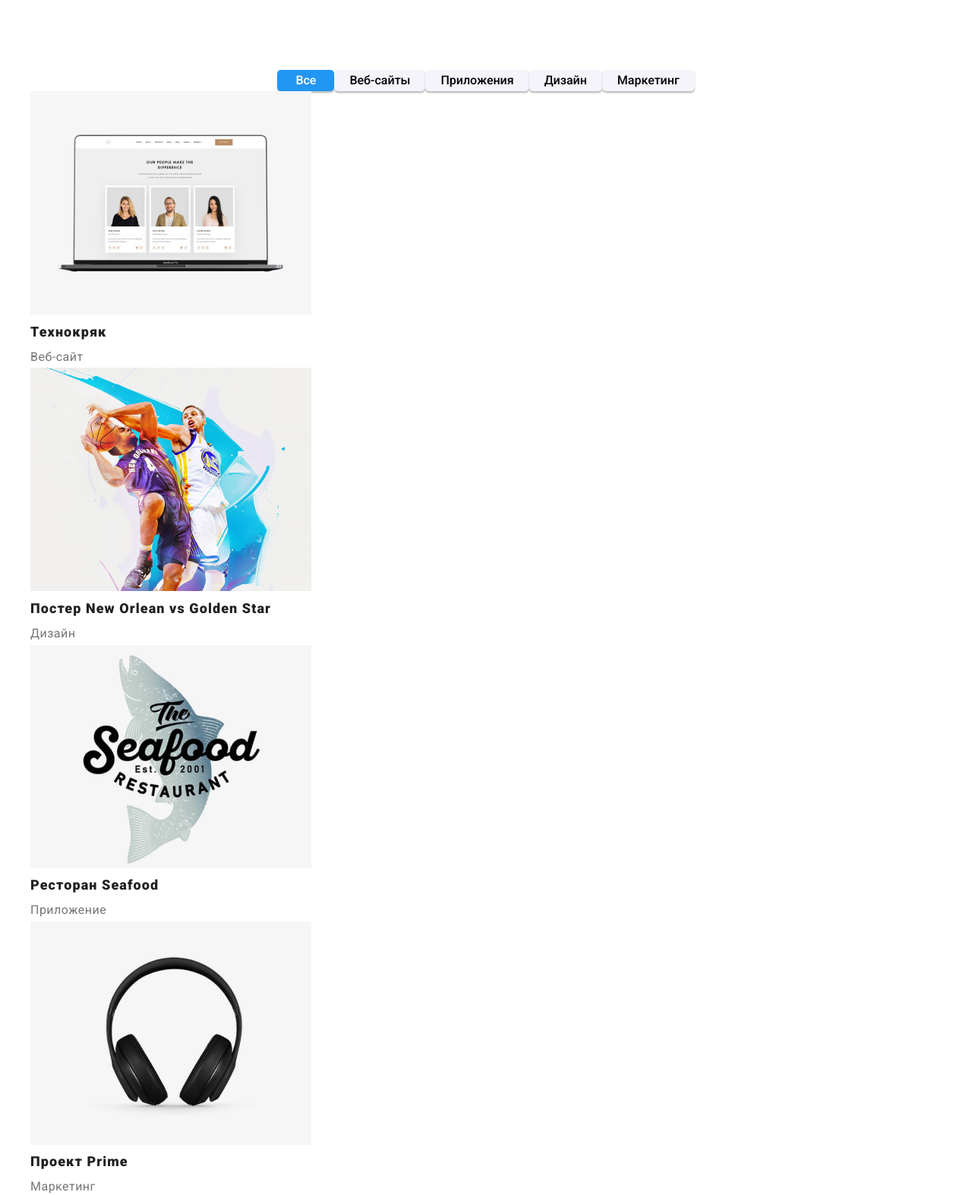
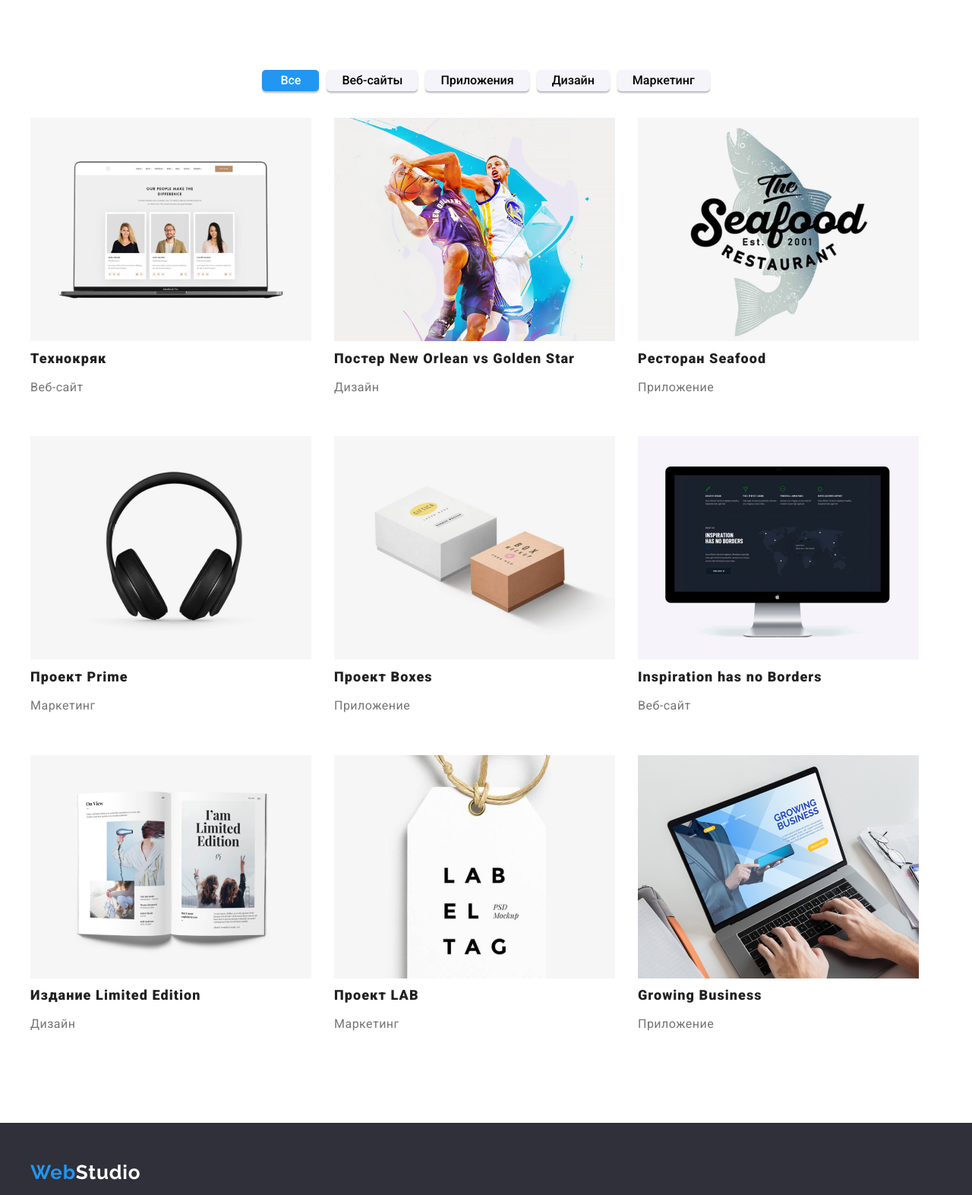
Before and after one commit to Dzmitry505/goit-markup-hw-03, a plain HTML site: page portfolio.html in a window 1280 px wide. Shown: the part 83-1656 px from the top of the page at 76% size. Drawn offline with nearby package versions, Linux system fonts and the light colour scheme.

Commit message:
работа перед проверкой

```diff
--- a/css/style.css
+++ b/css/style.css
@@ -145,7 +145,9 @@ body {
   color: var(--second-text-color);
 }
 .spc-text {
+  display: block;
   font-weight: normal;
+  padding-bottom: 30px;
   font-size: 14px;
   line-height: 1.71;
   letter-spacing: 0.03em;
@@ -209,6 +211,7 @@ body {
   margin-left: 30px;
 }
 .work-direction {
+  padding-bottom: 30px;
   font-weight: normal;
   font-size: 16px;
   line-height: 1.19;
@@ -253,7 +256,7 @@ body {
   line-height: 1.19;
   letter-spacing: 0.03em;
   color: var(--btn-color);
-  display: block;
+  display: inline-block;
   padding-top: 50px;
   margin-bottom: 20px;
 }
@@ -283,6 +286,10 @@ body {
   box-shadow: 0px 3px 1px rgba(0, 0, 0, 0.1), 0px 1px 2px rgba(0, 0, 0, 0.08),
     0px 2px 2px rgba(0, 0, 0, 0.12);
 }
+.btn-filter + .btn-filter {
+  flex-wrap: wrap;
+  margin-left: 10px;
+}
 .main-btn-filter :not(:first-child) {
   margin-left: 10px;
 }
@@ -300,6 +307,7 @@ body {
 
 /*----------------------------------------------------------------проект-------------------------------------------------------------------------------------*/
 .project-title {
+  padding-bottom: 5px;
   font-weight: bold;
   font-size: 18px;
   line-height: 2;
@@ -310,6 +318,28 @@ body {
   font-weight: normal;
   font-size: 16px;
   line-height: 1.86;
+  padding-bottom: 20px;
   letter-spacing: 0.03em;
   color: var(--third-text-color);
 }
+.project-list {
+  display: flex;
+  flex-wrap: wrap;
+  margin-top: 35px;
+  margin-bottom: 95px;
+}
+
+.item-project {
+  margin-right: 30px;
+  margin-bottom: 30px;
+}
+.item-project:nth-child(3n) {
+  margin-right: 0;
+}
+.item-project:nth-last-child(-n + 3) {
+  margin-bottom: 0;
+}
+/*---------------------------------------------------футер-------------------------------------------*/
+.item {
+  padding-bottom: 95px;
+}
--- a/portfolio.html
+++ b/portfolio.html
@@ -61,56 +61,56 @@
         <!--проекты-->
         <ul class="project-list list">
             <!--проект1-->
-            <li>
-                <img src="./img/web-site.jpg" alt="веб-сайт на компьютере">
+            <li class="item-project">
+                <img src="./img/web-site.jpg" alt="веб-сайт на компьютере" width="370">
                 <h2 class="project-title">Технокряк</h3>
                 <p class="project-text">Веб-сайт</p>
             </li>
             <!--проект2-->
-            <li>
-                <img src="./img/steffcurry.jpg" alt="постер с двумя баскетболистами">
+            <li class="item-project">
+                <img src="./img/steffcurry.jpg" alt="постер с двумя баскетболистами" width="370">
                 <h2 class="project-title">Постер <span lang="en">New Orlean vs Golden Star</span></h3>
                 <p class="project-text">Дизайн</p>
             </li>
             <!--проект3-->
-            <li>
-                <img src="./img/seafood.jpg" alt="ресторан морепродуктов">
+            <li class="item-project">
+                <img src="./img/seafood.jpg" alt="ресторан морепродуктов" width="370">
                 <h2 class="project-title">Ресторан <span lang="en">Seafood</span></h3>
                 <p class="project-text">Приложение</p>
             </li>
             <!--проект4-->
-            <li>
-                <img src="./img/primehdphns.jpg" alt="наушники">
+            <li class="item-project">
+                <img src="./img/primehdphns.jpg" alt="наушники" width="370">
                 <h2 class="project-title">Проект <span lang="en">Prime</span></h3>
                 <p class="project-text">Маркетинг</p>
             </li>
             <!--проект5-->
-            <li>
-                <img src="./img/boxes.jpg" alt="боксы">
+            <li class="item-project">
+                <img src="./img/boxes.jpg" alt="боксы" width="370">
                 <h2 class="project-title">Проект <span lang="en">Boxes</span></h3>
                 <p class="project-text">Приложение</p>
             </li>
             <!--проект6-->
-            <li>
-                <img src="./img/inspirmac.jpg" alt="монитор с веб-сайтом">
+            <li class="item-project">
+                <img src="./img/inspirmac.jpg" alt="монитор с веб-сайтом" width="370">
                 <h2 class="project-title" lang="en">Inspiration has no Borders</h3>
                 <p class="project-text">Веб-сайт</p>
             </li>
             <!--проект7-->
-            <li>
-                <img src="./img/booklimited.jpg" alt="издание">
+            <li class="item-project">
+                <img src="./img/booklimited.jpg" alt="издание" width="370">
                 <h2 class="project-title">Издание <span>Limited Edition</span></h3>
                 <p class="project-text">Дизайн</p>
             </li>
             <!--проект8-->
-            <li>
-                <img src="./img/lab.jpg" alt="дизайнерская бирка">
+            <li class="item-project">
+                <img src="./img/lab.jpg" alt="дизайнерская бирка" width="370">
                 <h2 class="project-title">Проект <span lang="en">LAB</span></h3>
                 <p class="project-text">Маркетинг</p>
             </li>
             <!--проект9-->
-            <li>
-                <img src="./img/growingair.jpg" alt="проект на компьютере и руки">
+            <li class="item-project">
+                <img src="./img/growingair.jpg" alt="проект на компьютере и руки" width="370">
                 <h2 class="project-title" lang="en">Growing Business</h3>
                 <p class="project-text">Приложение</p>
             </li>
```
